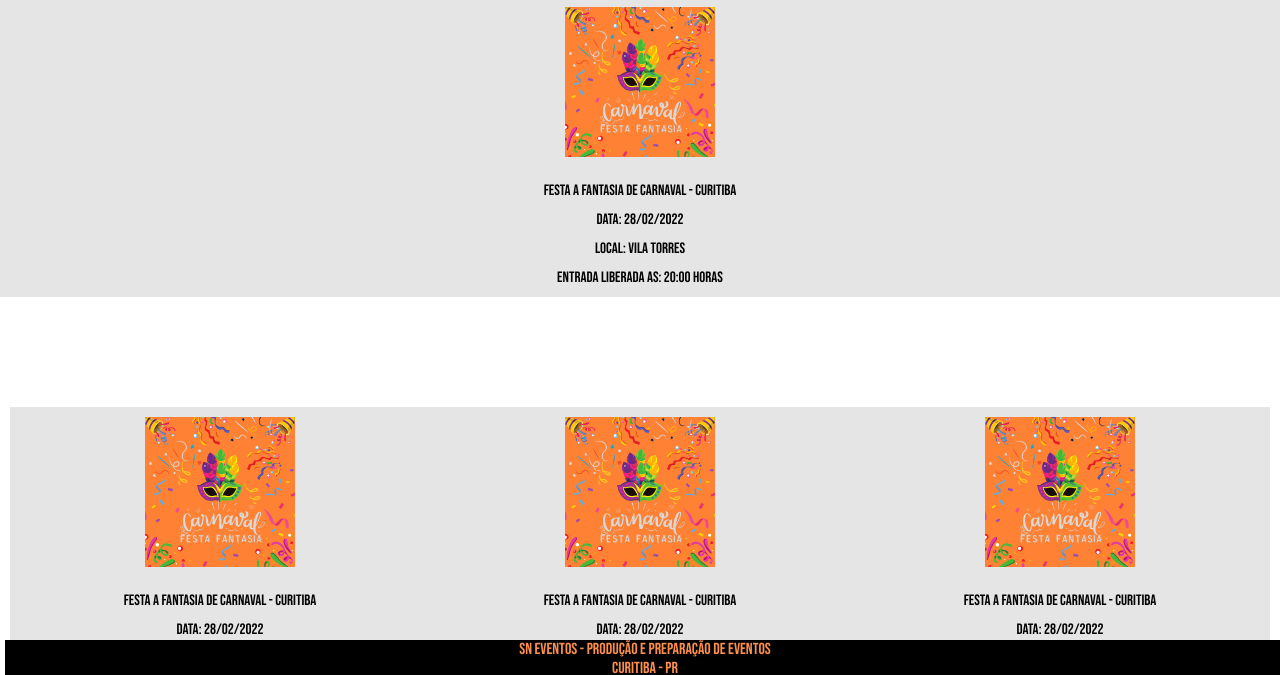
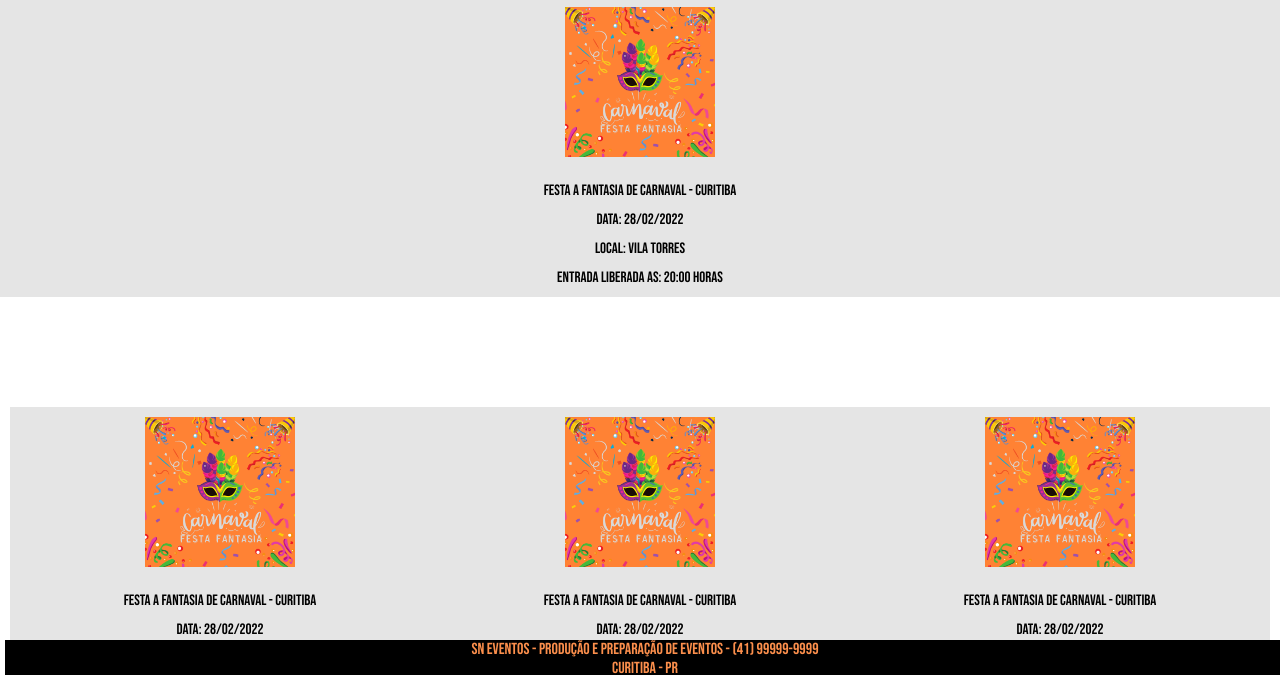
Before and after one commit to NatanVieira/M1S02_1, a plain HTML site: page index.htm in a window 1280 px wide. Shown: the part 103-778 px from the top of the page. Drawn offline with Linux system fonts and the light colour scheme.

Commit message:
M1S02 Exercicio 6.16

```diff
--- a/index.htm
+++ b/index.htm
@@ -107,7 +107,7 @@
             </div>
         </div>
         <footer class="rodape">
-            <span>SN Eventos - Produção e Preparação de Eventos</span>
+            <span>SN Eventos - Produção e Preparação de Eventos - (41) 99999-9999</span>
             <span>Curitiba - PR</span>
             <span>CNPJ: 99.999.999/99999-99</span>
         </footer>
```
